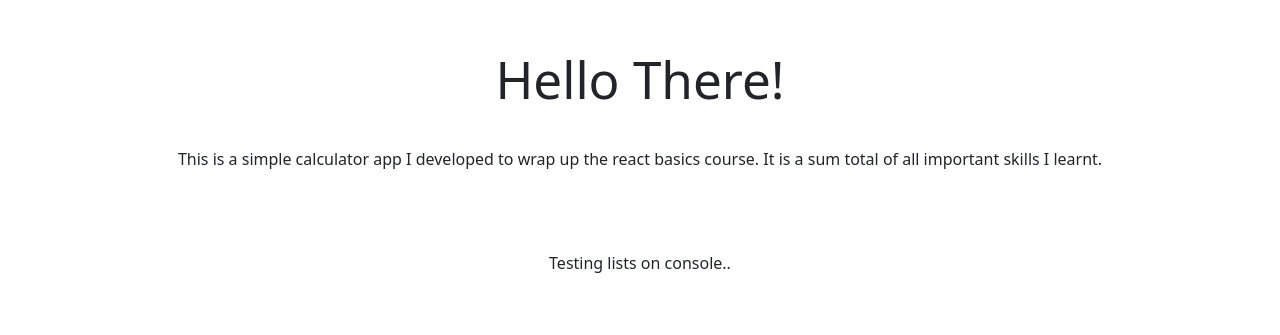
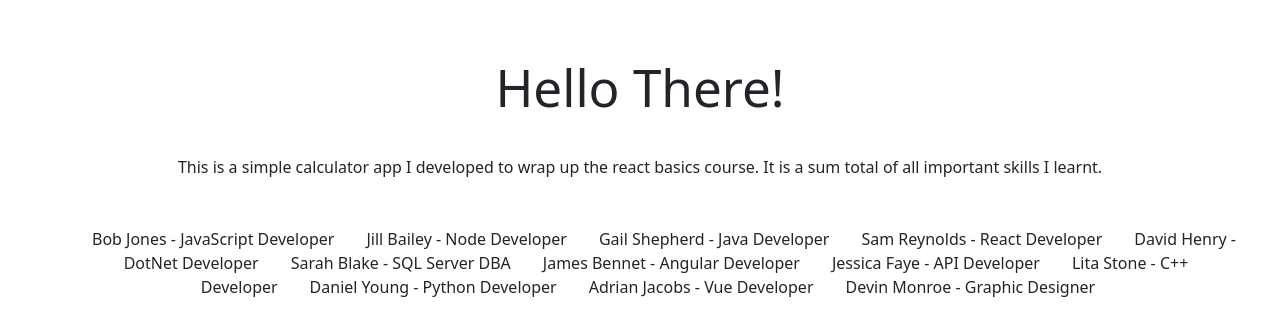
Before and after one commit to Lynnmwova/metaReactNotes, a React (Vite) app in the folder exercises/metaReactExamples/: page / in a window 1280 px wide. Shown: the part 213-548 px from the top of the page. Built offline with nearby package versions, Linux system fonts and the light colour scheme.

Commit message:
rendering a list component in jsx

```diff
--- a/exercises/metaReactExamples/src/components/Lists.jsx
+++ b/exercises/metaReactExamples/src/components/Lists.jsx
@@ -85,17 +85,15 @@ const sample = [
   },
 ];
 
-const nameDeg = sample.map((title) => {
-  return `${title.fullName} - ${title.designation}`;
-});
-
 function Lists() {
-  console.log(nameDeg);
+  const nameDeg = sample.map((title) => {
+    const itemText = `${title.fullName} - ${title.designation}`;
+    return <li>{itemText}</li>;
+  });
 
   return (
     <>
-      {" "}
-      <p> Testing lists on console.. </p>
+      <ul> {nameDeg} </ul>
     </>
   );
 }
```
